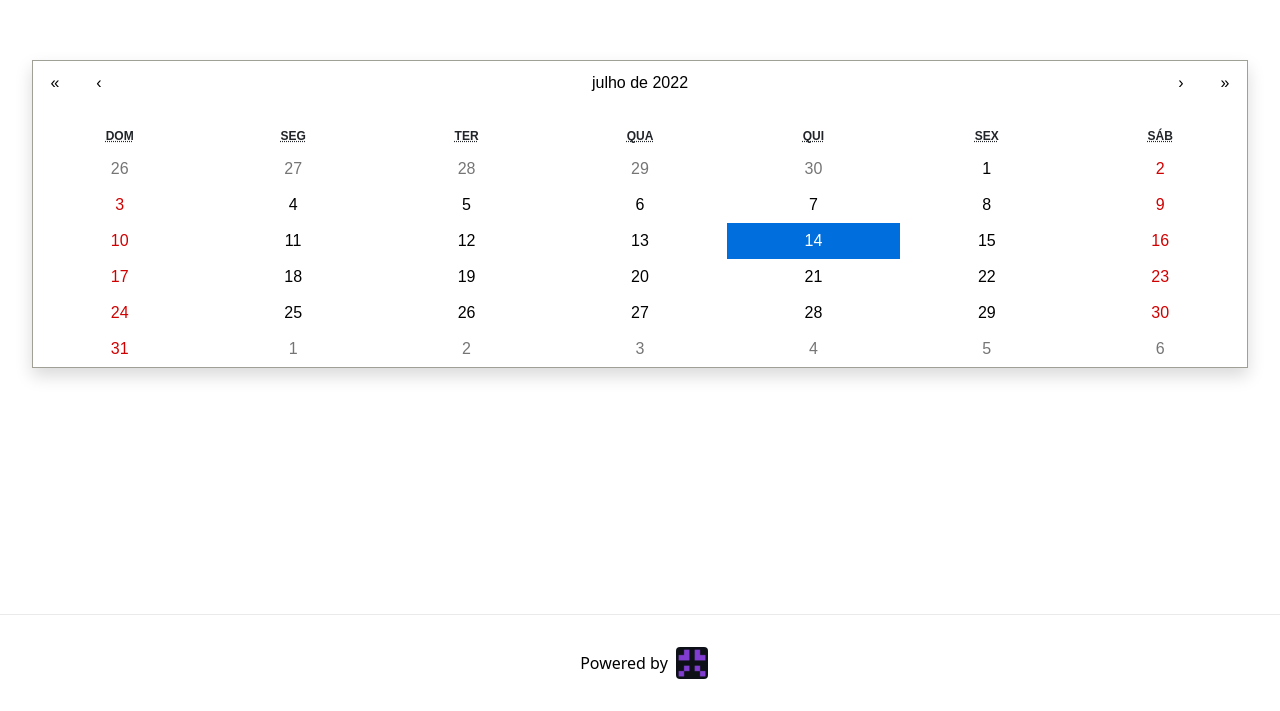
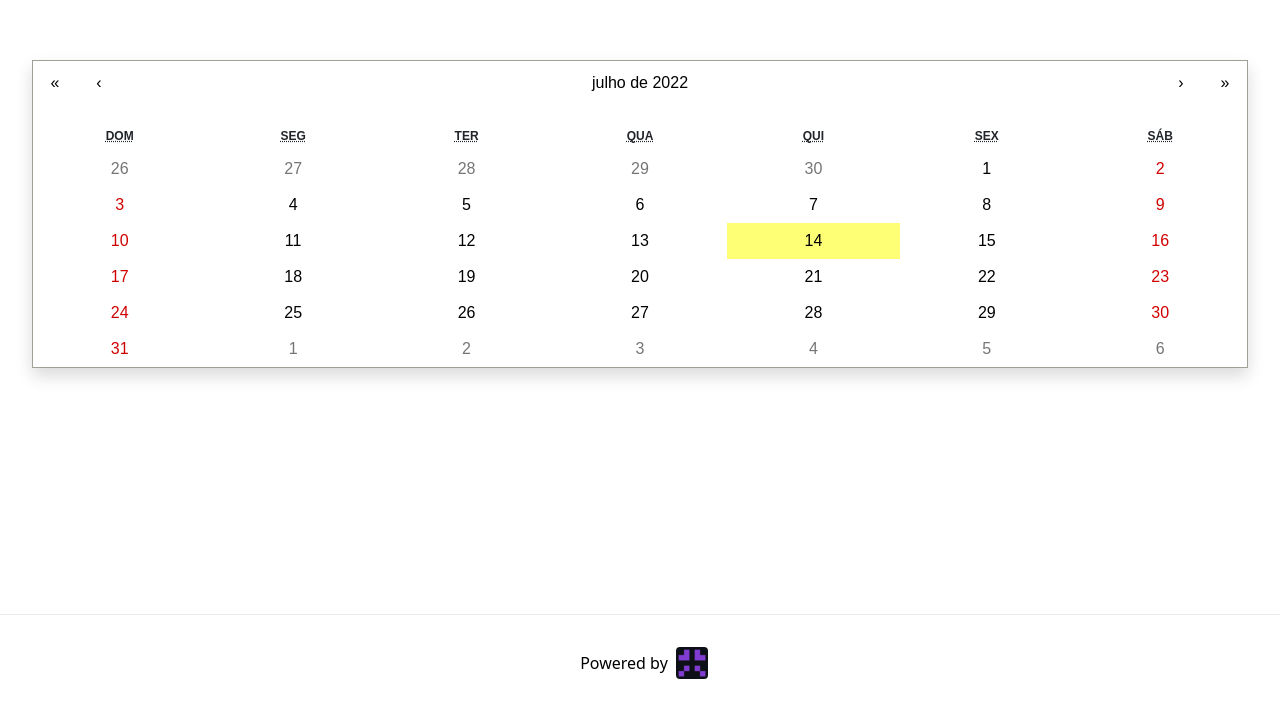
Before and after one commit to raqsanta/vaggon-desafio-front, a Next.js app: page / in a window 1280 px wide. Shown: the part 186-897 px from the top of the page. Built offline with nearby package versions, Linux system fonts and the light colour scheme.

Commit message:
Update index

```diff
--- a/package.json
+++ b/package.json
@@ -9,6 +9,7 @@
     "lint": "next lint"
   },
   "dependencies": {
+    "axios": "^0.27.2",
     "bootstrap": "^5.1.3",
     "framer-motion": "^6.5.0",
     "next": "12.2.2",
--- a/pages/index.js
+++ b/pages/index.js
@@ -28,7 +28,7 @@ export default function Home() {
       </Head>
 
       <main className={styles.main}>
-        <Calendar className={styles.main_calendar + " shadow"} locale="pt-BR" onChange={onChange} value={value} />
+        <Calendar selectRange={true} className={styles.main_calendar + " shadow"} locale="pt-BR" onChange={onChange} onClickDay={(e)=>{console.log(e)}} />
       </main>
 
     </motion.div>
```
Also changed, not shown: 1 other file (tests, documents, lock files or other folders).
